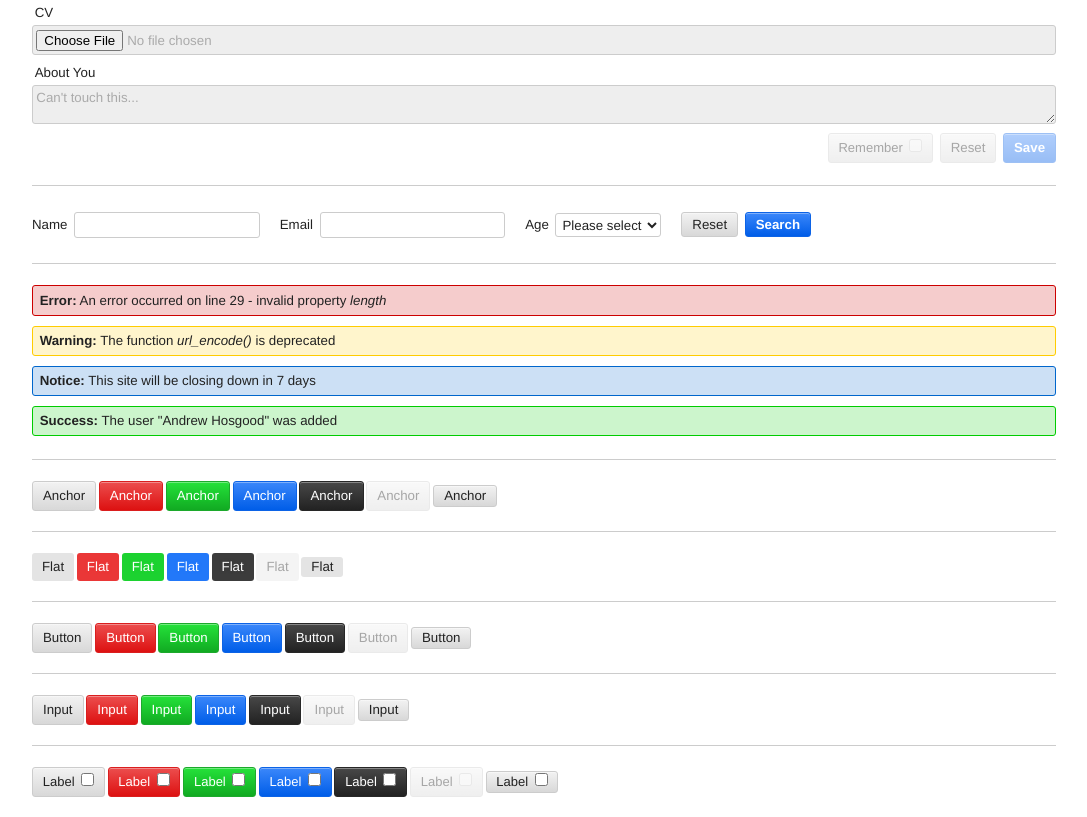
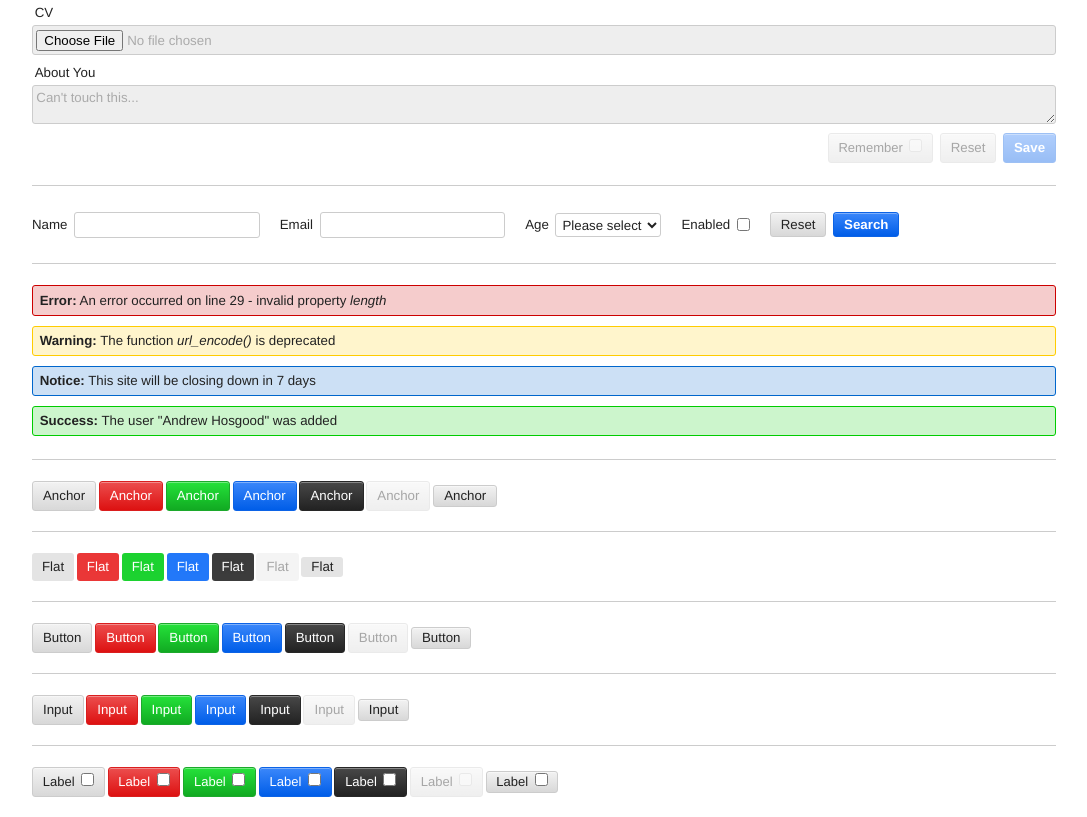
Before and after one commit to ahosgood/Arable, a plain HTML site: page demo/index.html in a window 1280 px wide. Shown: the part 3708-4525 px from the top of the page, without its empty margins (96-1183 px from the left). Drawn offline with Linux system fonts and the light colour scheme.

Commit message:
Checkbox alignment in linear forms
Version 4.3.1

```diff
--- a/demo/index.html
+++ b/demo/index.html
@@ -341,6 +341,9 @@ WHERE `sites`.`ext_client_code` = '123'
 				</optgroup>
 			</select>
 
+			<label for="input-enabled">Enabled</label>
+			<input type="checkbox" id="input-enabled">
+
 			<button type="reset">Reset</button>
 			<button type="submit">Search</button>
 		</form>
--- a/src/css/arable.scss
+++ b/src/css/arable.scss
@@ -5,8 +5,8 @@
  * Useful and stylish CSS
  * --------------------------------------------------------------------------------
  * Author:      Andrew Hosgood
- * Version:     4.3.0
- * Date:        26/10/2014
+ * Version:     4.3.1
+ * Date:        27/10/2014
  * ================================================================================
  */
 
--- a/src/css/modules/forms.scss
+++ b/src/css/modules/forms.scss
@@ -286,6 +286,16 @@ form.linear {
 		font-weight: 400;
 	}
 
+	> input {
+		&[type="checkbox"] {
+			//margin-top: 0.25em;
+			margin-top: 0.35em;
+
+			position: relative;
+			top: 1px;
+		}
+	}
+
 	select {
 		height: 1.8em;
 		margin-top: 1px;
```
Also changed, not shown: src/css/arable.css, src/css/arable.min.css.
